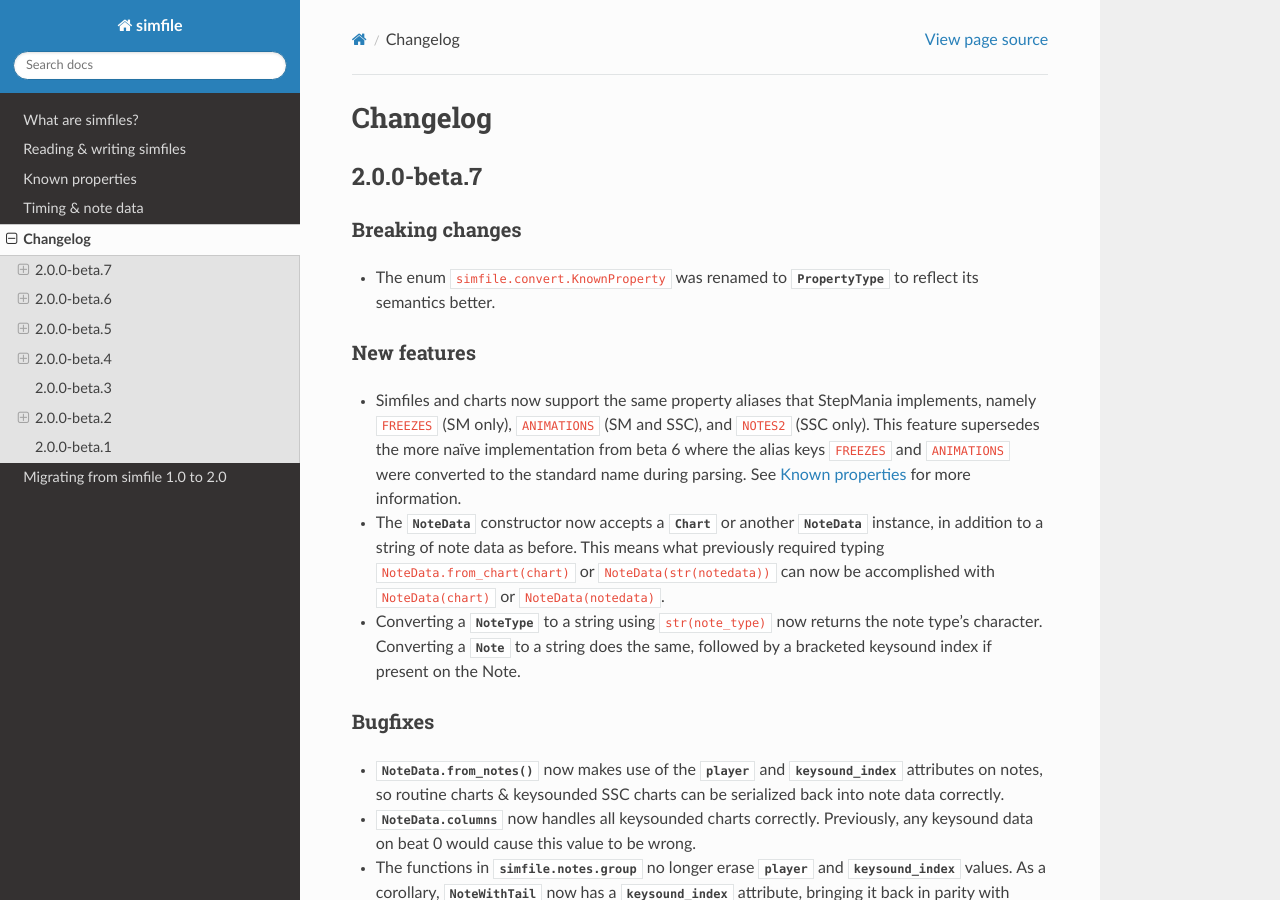
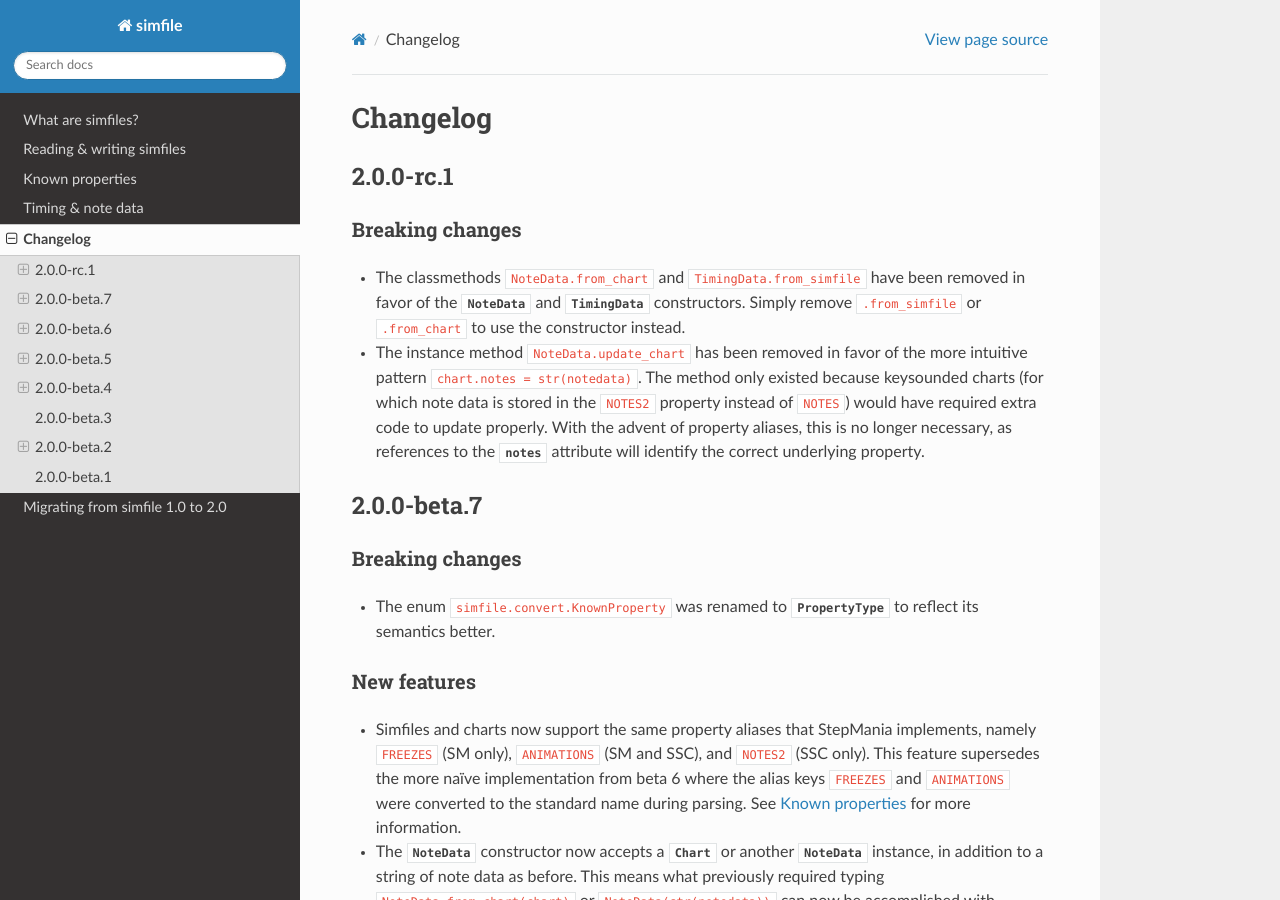
Before and after one commit to garcia/simfile, a Sphinx documentation site: the page built from docs/source/changelog.rst, in a window 1280 px wide and 900 px high. Built offline with Sphinx 7.4.7 and the Read the Docs theme 2.0.0, drawn with Linux system fonts in a browser that asks for light colours.

Commit message:
remove deprecated methods & update docs

```diff
--- a/docs/source/changelog.rst
+++ b/docs/source/changelog.rst
@@ -2,6 +2,24 @@
 
 Changelog
 =========
+
+2.0.0-rc.1
+----------
+
+Breaking changes
+~~~~~~~~~~~~~~~~
+
+* The classmethods :code:`NoteData.from_chart` and
+  :code:`TimingData.from_simfile` have been removed in favor of the
+  :class:`.NoteData` and :class:`.TimingData` constructors. Simply remove
+  :code:`.from_simfile` or :code:`.from_chart` to use the constructor instead.
+* The instance method :code:`NoteData.update_chart` has been removed in favor
+  of the more intuitive pattern :code:`chart.notes = str(notedata)`. The method
+  only existed because keysounded charts (for which note data is stored in the
+  :code:`NOTES2` property instead of :code:`NOTES`) would have required extra
+  code to update properly. With the advent of property aliases, this is no
+  longer necessary, as references to the :attr:`~.BaseChart.notes` attribute
+  will identify the correct underlying property.
 
 2.0.0-beta.7
 ------------
--- a/docs/source/migrating.rst
+++ b/docs/source/migrating.rst
@@ -147,7 +147,7 @@ If you need rich timing data, use the :mod:`simfile.timing` package:
     >>> import simfile # 2.0
     >>> from simfile.timing import TimingData
     >>> kryptix = simfile.open('testdata/Kryptix.sm')
-    >>> timing_data = TimingData.from_simfile(kryptix)
+    >>> timing_data = TimingData(kryptix)
     >>> print(timing_data.bpms[0])
     BeatValue(beat=Beat(0), value=Decimal('150.000'))
 
@@ -157,7 +157,7 @@ If you need rich note data, use the :mod:`simfile.notes` package:
     >>> from simfile.notes import NoteData
     >>> from simfile.timing import Beat
     >>> kryptix = simfile.open('testdata/Kryptix.sm')
-    >>> for note in NoteData.from_chart(kryptix.charts[0]):
+    >>> for note in NoteData(kryptix.charts[0]):
     ...     if note.beat > Beat(18): break
     ...     print(note)
     ...
--- a/docs/source/reading-writing.rst
+++ b/docs/source/reading-writing.rst
@@ -196,7 +196,7 @@ data, refer to :ref:`timing-note-data` for an overview of the available classes
     >>> from simfile.notes import NoteData
     >>> springtime = simfile.open('testdata/Springtime.ssc')
     >>> first_chart = springtime.charts[0]
-    >>> note_data = NoteData.from_chart(first_chart)
+    >>> note_data = NoteData(first_chart)
     >>> # (...modify the note data...)
     >>> first_chart.notes = str(note_data.update_chart)
 
```
Also changed, not shown: docs/source/timing-note-data.rst (+9 -9 lines), 7 other files.
